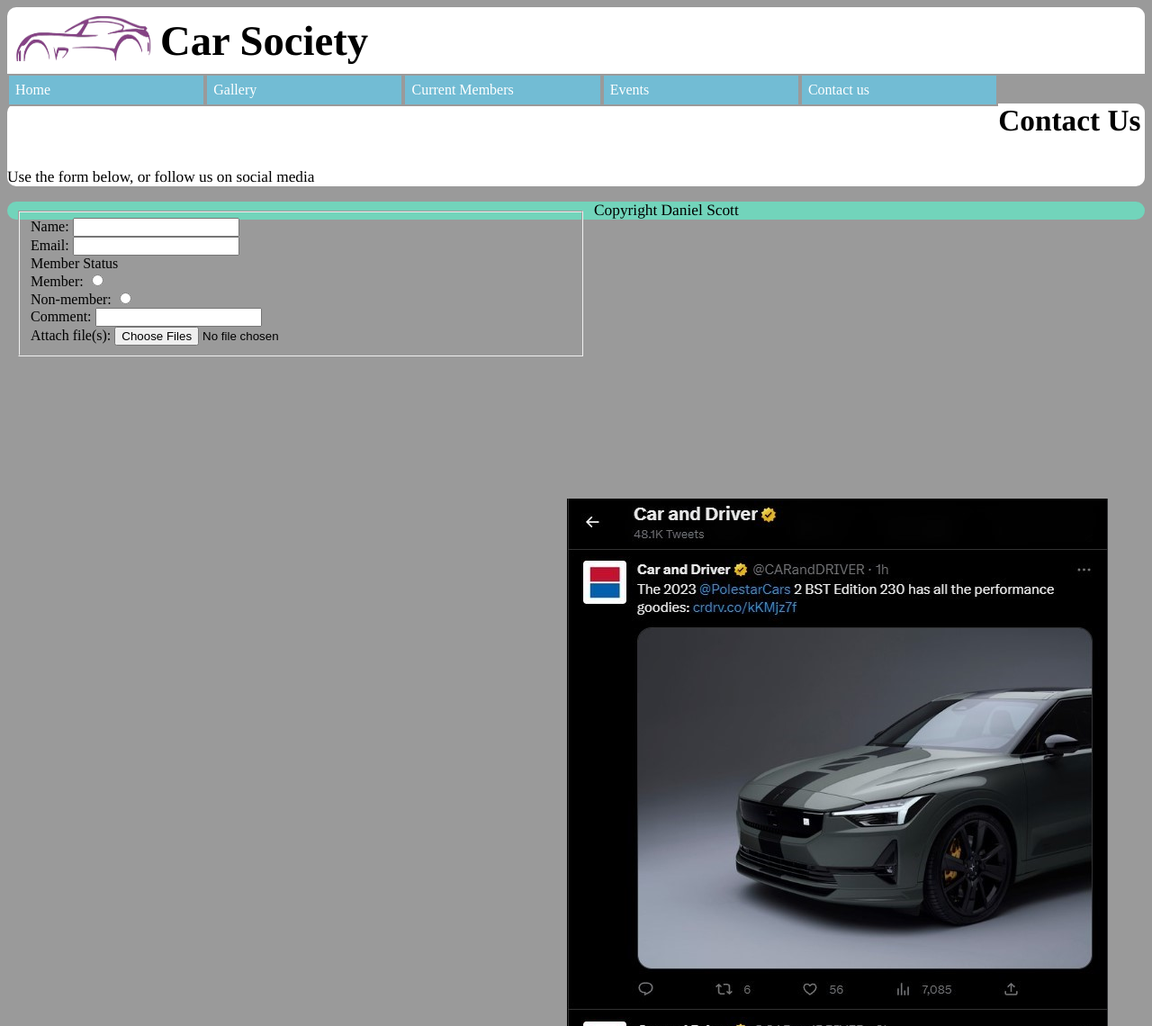
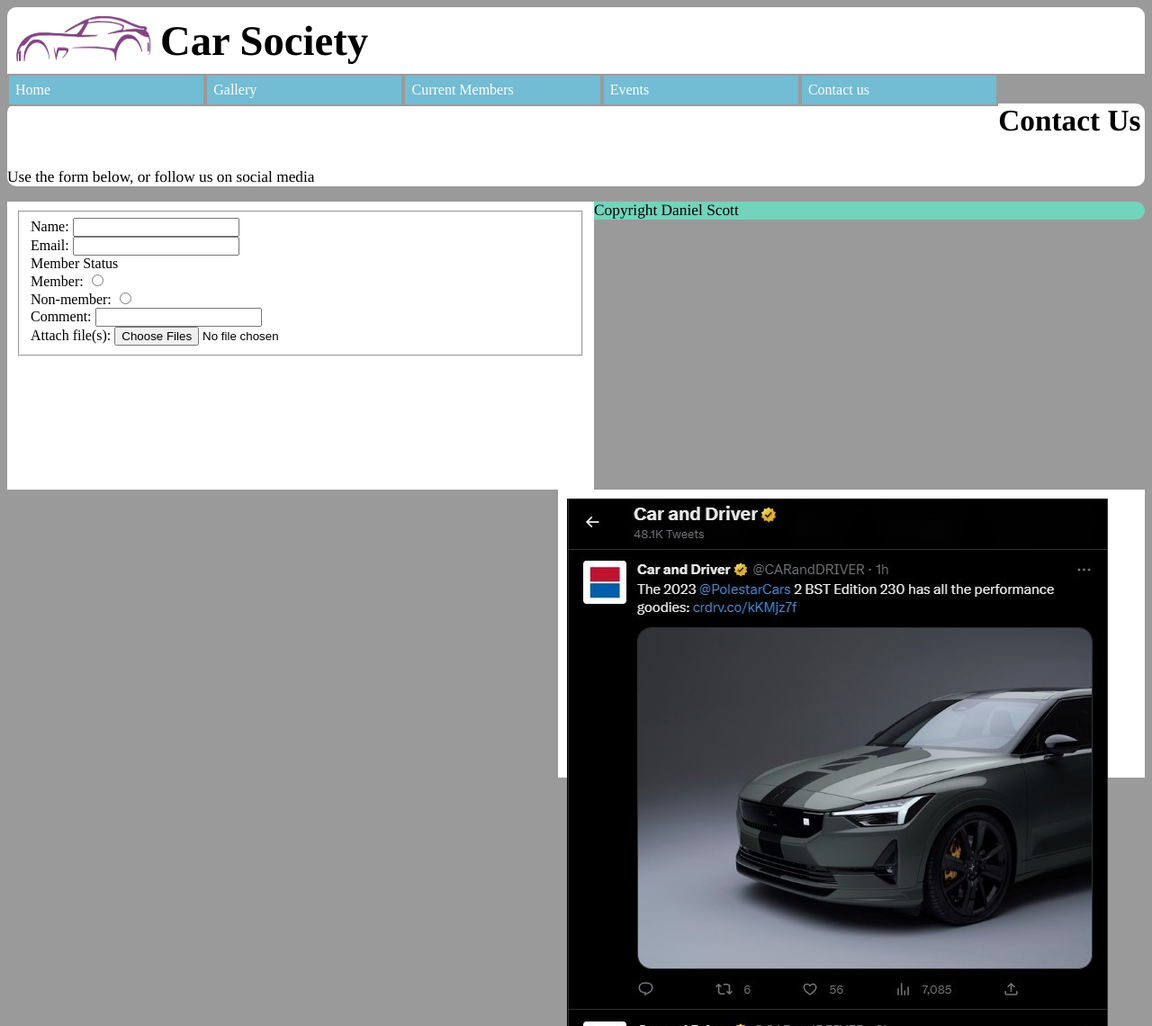
Before and after one commit to DSRGU/CM1114-Coursework, a plain HTML site: page contact_us.html in a window 1280 px wide. Shown: the top 1140 px of the page at 90% size. Drawn offline with Linux system fonts and the light colour scheme.

Commit message:
Add files via upload

```diff
--- a/css/main.css
+++ b/css/main.css
@@ -110,6 +110,7 @@ nav li:hover {
     width: 50%;
     padding: 10px;
     height: 300px;
+    background-color: #FFFFFF;
 }
 
 #right-col {
@@ -117,4 +118,5 @@ nav li:hover {
     width: 50%;
     padding: 10px;
     height: 300px;
+    background-color: #FFFFFF;
 }
```
